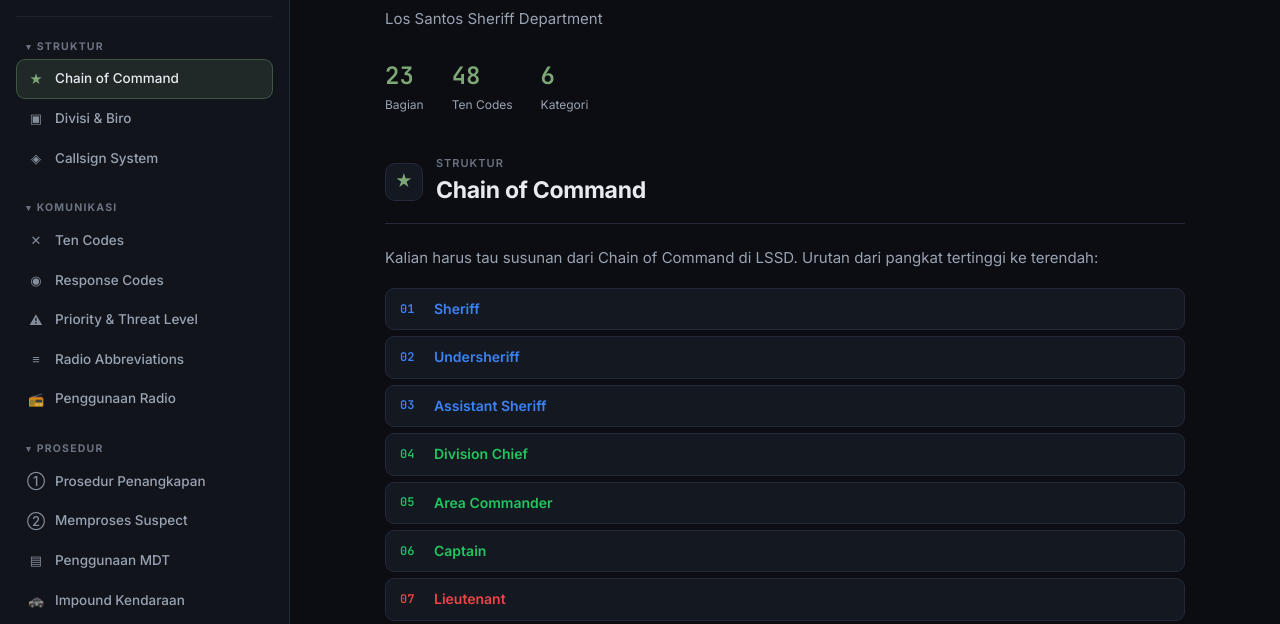
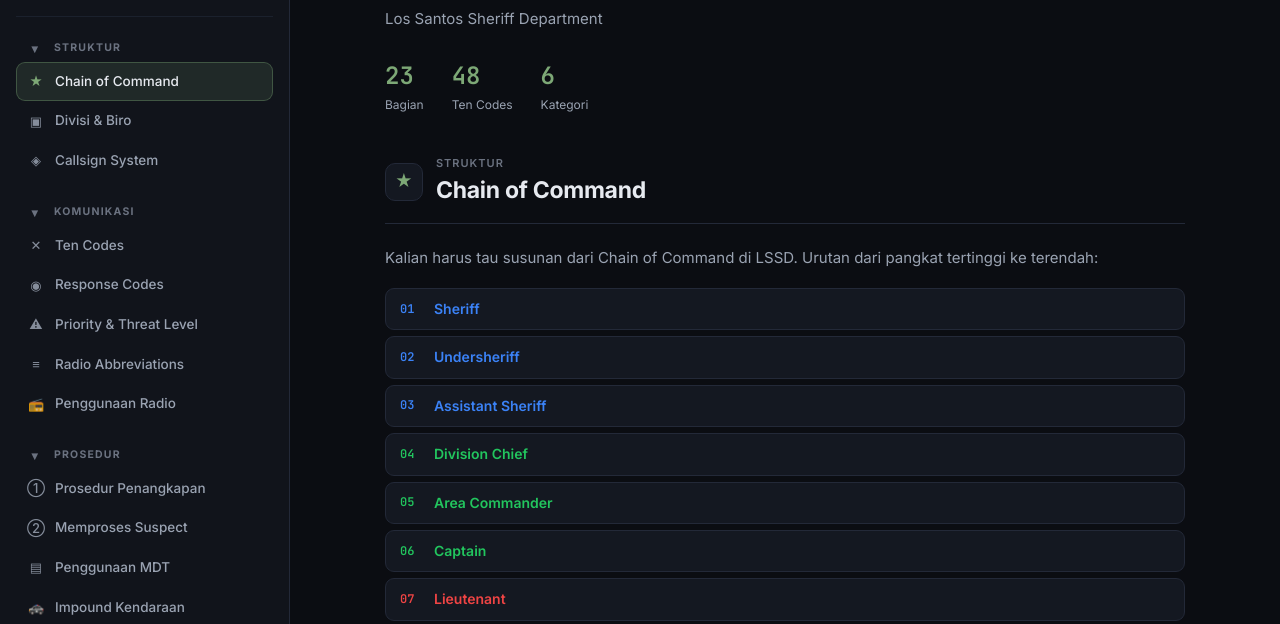
Before and after one commit to terhalangkasta/lssd-pocketbook, a website: page public/index.html in a window 1280 px wide. Shown: the part 144-768 px from the top of the page. Drawn offline with Linux system fonts and the light colour scheme.

Commit message:
tweak: icon

```diff
--- a/public/styles.css
+++ b/public/styles.css
@@ -165,8 +165,9 @@ body {
   font-size: 10.5px; font-weight: 700; text-transform: uppercase;
   letter-spacing: 1.2px; color: var(--text-faint);
   padding: 6px 10px 4px; cursor: pointer; user-select: none;
+  display: flex; align-items: center;
 }
-.nav-group-title::before { content: "▾"; margin-right: 5px; font-size: 9px; }
+.nav-group-title::before { content: "▾"; width: 18px; text-align: center; font-size: 12px; flex-shrink: 0; margin-right: 10px; }
 .nav-group.collapsed .nav-group-title::before { content: "▸"; }
 .nav-group.collapsed .nav-link { display: none; }
 .nav-link {
```
